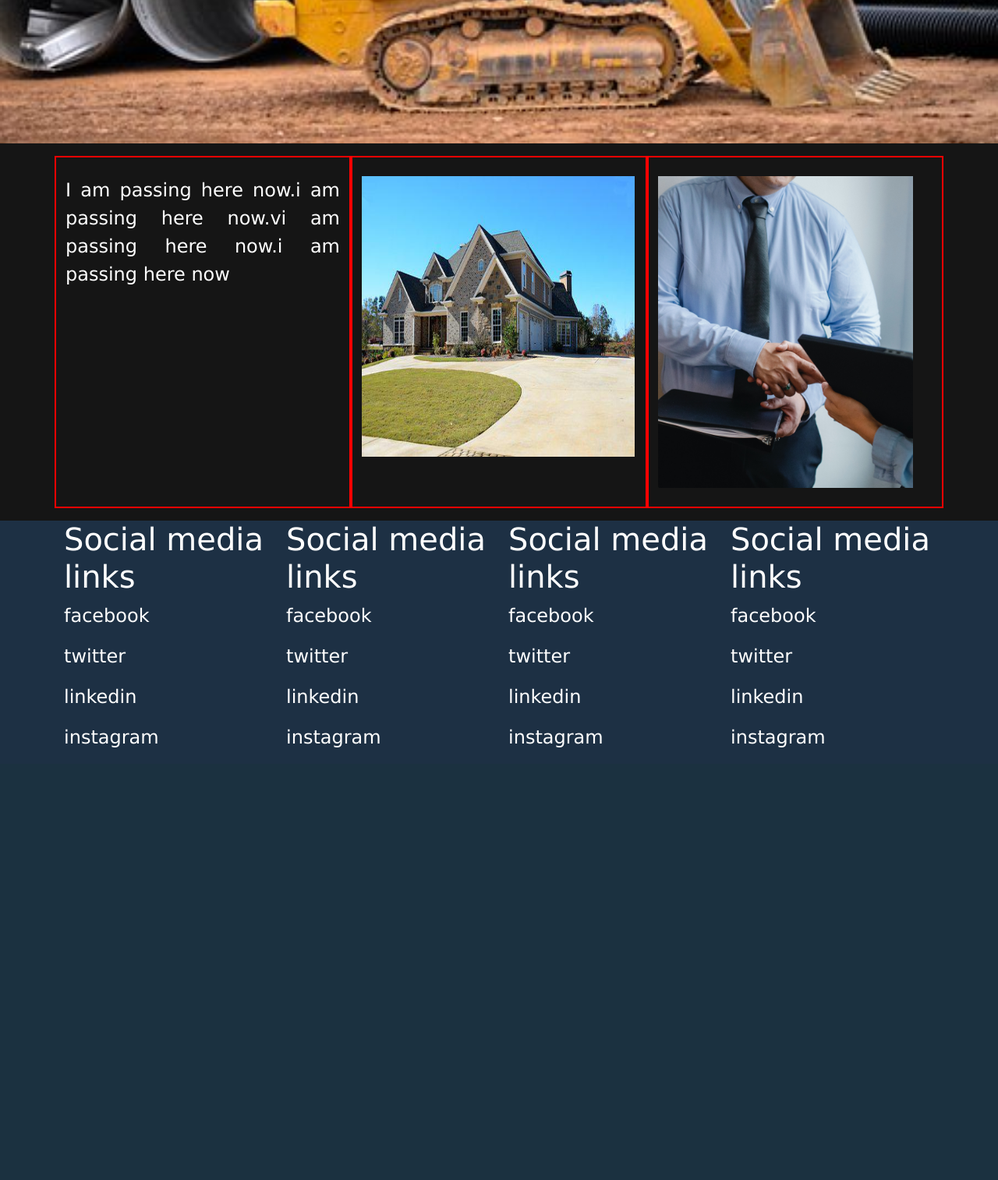
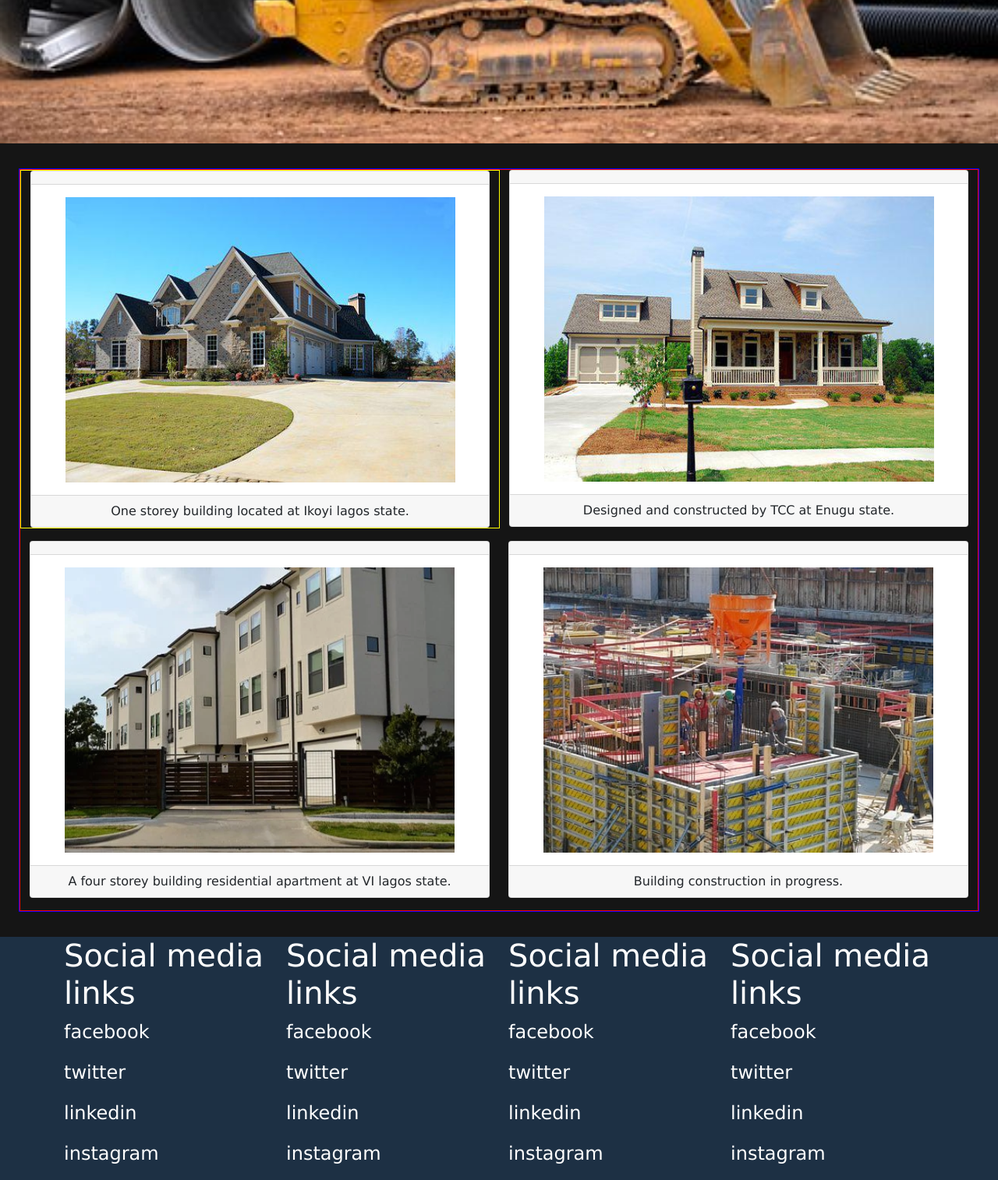
Before and after one commit to Emmadegreat/TCC, a PHP site: page / in a window 1280 px wide. Shown: the part 562-2076 px from the top of the page at 78% size. Before the commit the page ends 1521 px from the top, so only its background shows below. Run offline with PHP 8.4, Linux system fonts and the light colour scheme; some libraries are stand-ins or nearby versions.

Commit message:
committed

```diff
--- a/css/index.css
+++ b/css/index.css
@@ -75,27 +75,22 @@
 p{
     font-size: 1.5rem;
 }
-.col-lg-4{
-    border: 2px solid red;
-    padding: 1.5rem;
-    align-items: center;
-    text-align: justify;
-    color: var(--link-color);
-    font-size: 20px;
+
+#section_2{
+    padding: 2rem 1.5rem;
 }
 
-#section_2{
-    padding: 1rem 0;
+.col-sm{
+    margin-bottom: 1rem;
 }
 
-
-#img_3{
-    max-width: 360px;
-    height: 400px;
+#img_1, #img_2, #img_3, #img_4{
+    width: 500px;
+    height: 366px;
     transform: translateY(100%,);
 }
 
-#img_3:hover{
+#img_1:hover, #img_2:hover, #img_3:hover, #img_4:hover{
     transition: transform 3s;
     opacity: 0.5;
 }
--- a/index.html
+++ b/index.html
@@ -1,6 +1,6 @@
 <!DOCTYPE html>
 <html lang="en">
-<head>
+  <head>
     <meta charset="UTF-8">
     <meta http-equiv="X-UA-Compatible" content="IE=edge">
     <meta name="viewport" content="width=device-width, initial-scale=1.0">
@@ -12,7 +12,7 @@
     <link rel="icon" href="/images/logo.PNG">
     <link href="https://cdn.jsdelivr.net/npm/bootstrap@5.1.3/dist/css/bootstrap.min.css" rel="stylesheet" integrity="sha384-1BmE4kWBq78iYhFldvKuhfTAU6auU8tT94WrHftjDbrCEXSU1oBoqyl2QvZ6jIW3" crossorigin="anonymous">
 
-</head>
+  </head>
 <body>
 
 
@@ -45,35 +45,61 @@
         </div>
     </nav><!--HEADER ENDS HERE-->
 
-    <div class="fixed_carousel" id="fixed_carousel"><!---FIRST SECTION-->
+    <div class="fixed_carousel" id="fixed_carousel"><!---First section, fixed carousel-->
         <div class="fixed_carousel_img" id="fixed_carousel_img">
             <p id="fixed_carousel_p"></p>
         </div>
 
-    </div>
+    </div><!---first section end here-->
 
 
+    <section id="section_2"><!---Sample work section-->
+      <div class="container-fluid" id="container" style="border: 1px solid blue;"><!---container-fluid-->
+        <div class="row" id="row_1" style="border: 1px solid red;"><!---first row-->
+          <div class="col-sm" id="col_1" style="border: 1px solid yellow;"><!---column-->
+            <div class="card">
+              <div class="card-header"></div>
+              <div class="card-body">
+                <img src="/images/const3.jpg" alt="cmp" id="img_1">
+              </div>
+              <div class="card-footer">One storey building located at Ikoyi lagos state.</div>
+            </div>
+          </div>
+
+          <div class="col-sm" id="col_2">
+            <div class="card">
+              <div class="card-header"></div>
+              <div class="card-body">
+                <img src="/images/const7.jpg" alt="pix2" id="img_2">
+              </div>
+              <div class="card-footer">Designed and constructed by TCC at Enugu state.</div>
+            </div>
+          </div>
+
+          <div class="col-sm" id="col_3">
+            <div class="card">
+              <div class="card-header"></div>
+              <div class="card-body">
+                <img src="/images/const4.webp" alt="pix3" id="img_3">
+              </div>
+              <div class="card-footer">A four storey building residential apartment at VI lagos state.</div>
+            </div>
+          </div>
+
+          <div class="col-sm" id="col_4">
+            <div class="card">
+              <div class="card-header"></div>
+              <div class="card-body">
+                <img src="/images/constr.jpg" alt="pix4" id="img_4">
+              </div>
+              <div class="card-footer">Building construction in progress.</div>
+            </div>
+          </div>
 
 
-
-    <section id="section_2"><!---SECOND_SECTION-->
-      <div class="container" id="container">
-        <div class="row" id="row_1">
-          <div class="col-lg-4" id="col_1">
-            <p id="pass">I am passing here now.i am passing here now.vi am passing here now.i am passing here now</p>
-          </div>
-          <div class="col-lg-4" id="col_2">
-            <img src="/images/const3.jpg" alt="" width="350px" height="360px"><br><br>
-          </div><br><br>
-          <div class="col-lg-4" id="col_3">
-            <div class="img">
-              <img src="/images/partner.jpg" alt="" id="img_3">
-            </div>
-
-          </div>
-        </div>
-      </div>
-    </section><!----SECOND_SECTION END HERE-->
+        </div><!---first row end-->
+      </div><!---container-fluid end-->
+    </section><!----sample work section end-->
 
 
 
@@ -121,8 +147,8 @@
 
 
 
-    <!--<script src="/js/jquery.js"></script>-->
-    <script src="https://ajax.googleapis.com/ajax/libs/jquery/3.6.0/jquery.min.js"></script>
+    <!--<script src="/js/jquery.js"></script>--downloaded jquery file>--hosted jquery file-->
+    <script src="https://ajax.googleapis.com/ajax/libs/jquery/3.6.0/jquery.min.js"></script><!--jquery file from CDN-->
     <script src="/js/index.js"></script>
     <script src="/js/app.js"></script>
     <script src="/js/bootstrap.js"></script>
```
